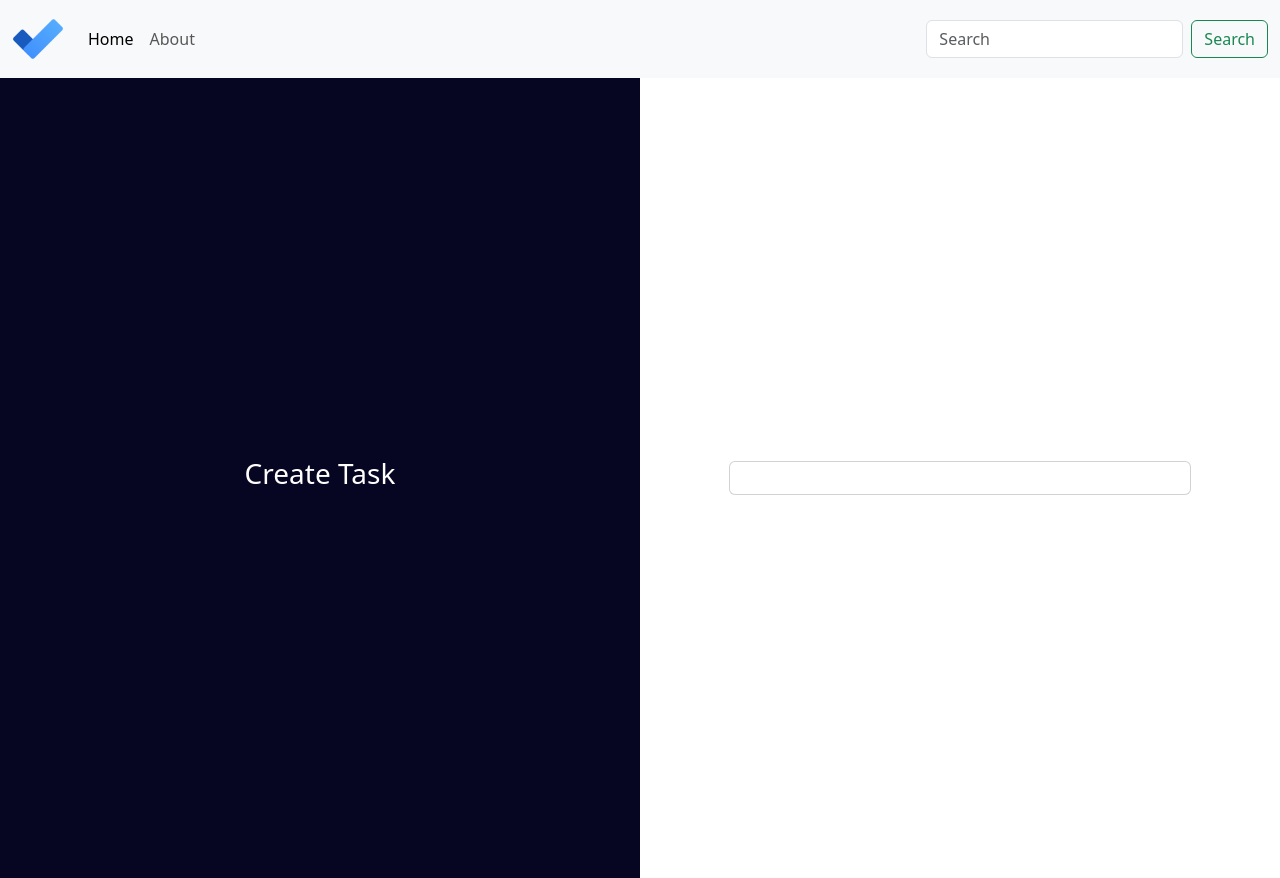
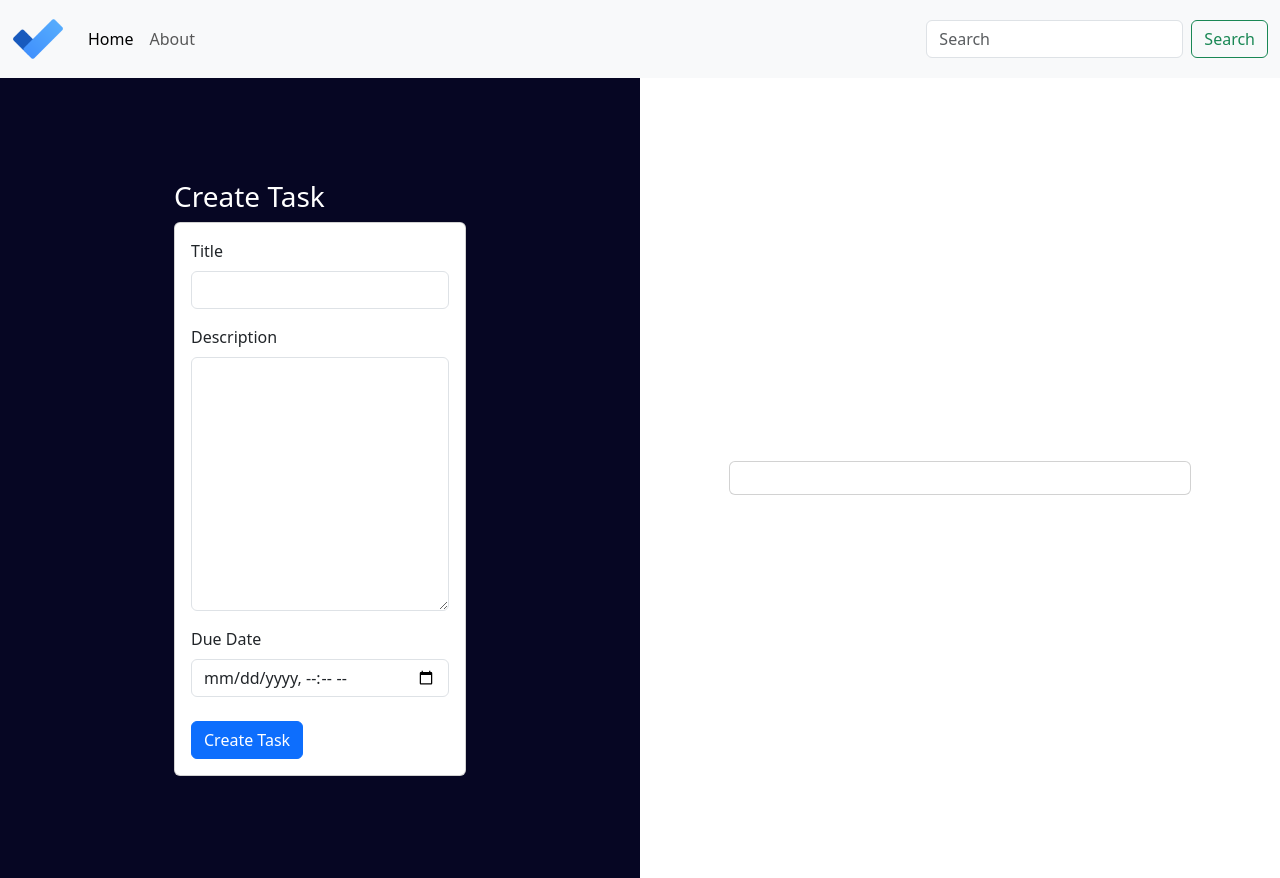
Before and after one commit to vipink28/todo-november, a React (Create React App) app: page /create-task in a window 1280 px wide. Built offline with nearby package versions, Linux system fonts and the light colour scheme.

Commit message:
task added.

```diff
--- a/db.json
+++ b/db.json
@@ -31,5 +31,12 @@
       "id": 5
     }
   ],
-  "tasks": []
+  "tasks": [
+    {
+      "title": "Meeting",
+      "description": "meeting with client",
+      "duedate": "2023-12-22T15:55",
+      "id": 1
+    }
+  ]
 }
--- a/src/App.js
+++ b/src/App.js
@@ -13,6 +13,7 @@ import Register from './auth/Register';
 import { useEffect, useState } from 'react';
 import { AuthProvider } from './auth/authContext';
 import Protected from './auth/Protected';
+import { TaskProvider } from './context/TaskContext';
 
 function App() {
   const [user, setUser] = useState(null);
@@ -27,6 +28,7 @@ function App() {
   return (
     <BrowserRouter>
       <AuthProvider>
+        <TaskProvider>
           <Navbar userDetails={user} />
           <Routes>
             <Route path='/' element={<Navigate to="/login" />}></Route>
@@ -40,6 +42,7 @@ function App() {
             <Route path='/profile' element={<Profile />}></Route>
             <Route path='*' element={<PageNotFound />}></Route>
           </Routes>
+        </TaskProvider>
       </AuthProvider>
     </BrowserRouter>
   );
--- a/src/components/TaskForm.jsx
+++ b/src/components/TaskForm.jsx
@@ -1,9 +1,50 @@
-import React from 'react';
+import React, { useContext, useState } from 'react';
+import AuthContext from '../auth/authContext';
+import TaskContext from '../context/TaskContext';
 
 function TaskForm(props) {
+    const { message } = useContext(AuthContext);
+    const { createTask } = useContext(TaskContext);
+
+    const [formData, setFormData] = useState(null);
+    const handleChange = (e) => {
+        const { name, value } = e.target;
+        setFormData((prev) => ({
+            ...prev,
+            [name]: value
+        }))
+    }
+
+    const onCreate = (e) => {
+        e.preventDefault();
+        createTask(formData);
+    }
+
     return (
-        <div className='p-2'>
+        <div className='p-2 w-50'>
             <h3 className='text-white'>Create Task</h3>
+            <div className="card">
+                <div className="card-body">
+                    <form>
+                        <div className="mb-3">
+                            <label className='form-label'>Title</label>
+                            <input type="text" name='title' className='form-control' onChange={handleChange} />
+                        </div>
+
+                        <div className="mb-3">
+                            <label className='form-label'>Description</label>
+                            <textarea name="description" rows="10" className='form-control' onChange={handleChange}></textarea>
+                        </div>
+
+                        <div className="mb-4">
+                            <label className='form-label'>Due Date</label>
+                            <input type="datetime-local" name='duedate' className='form-control' onChange={handleChange} />
+                        </div>
+                        <p>{message}</p>
+                        <button className='btn btn-primary' onClick={onCreate}>Create Task</button>
+                    </form>
+                </div>
+            </div>
         </div>
     );
 }
--- /dev/null
+++ b/src/context/TaskContext.js
@@ -0,0 +1,37 @@
+import { createContext, useContext } from "react";
+import AuthContext from "../auth/authContext";
+
+const TaskContext = createContext();
+
+
+export const TaskProvider = ({ children }) => {
+    const { setMessage } = useContext(AuthContext);
+
+    const createTask = async (formData) => {
+        const config = {
+            method: "POST",
+            headers: {
+                "Content-Type": "application/json"
+            },
+            body: JSON.stringify(formData)
+        }
+
+        const response = await fetch(`http://localhost:5000/tasks`, config);
+        if (response.status === 201) {
+            setMessage("Task created successfully");
+        } else {
+            setMessage("Something went wrong");
+        }
+    }
+
+    return (
+        <TaskContext.Provider value={{
+            createTask
+        }}>
+            {children}
+        </TaskContext.Provider>
+    )
+}
+
+
+export default TaskContext;
```
Lines whose indentation alone changed are shown as unchanged.
